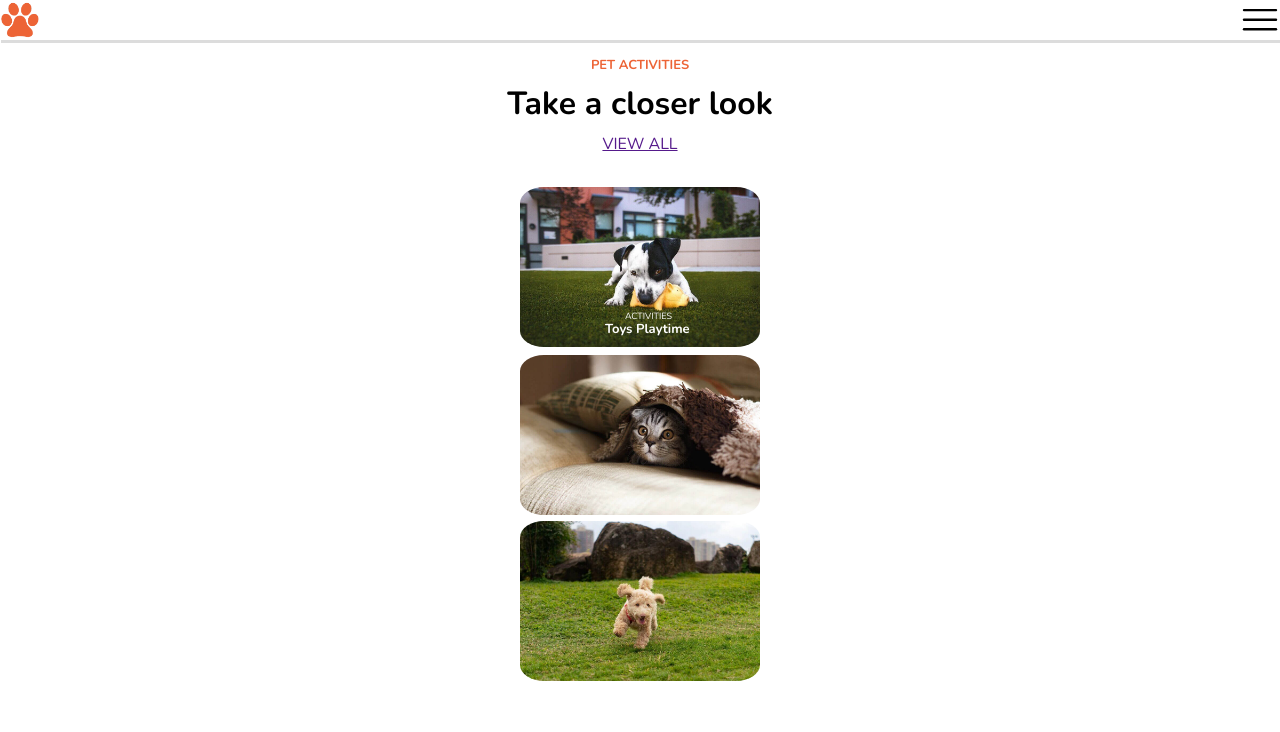
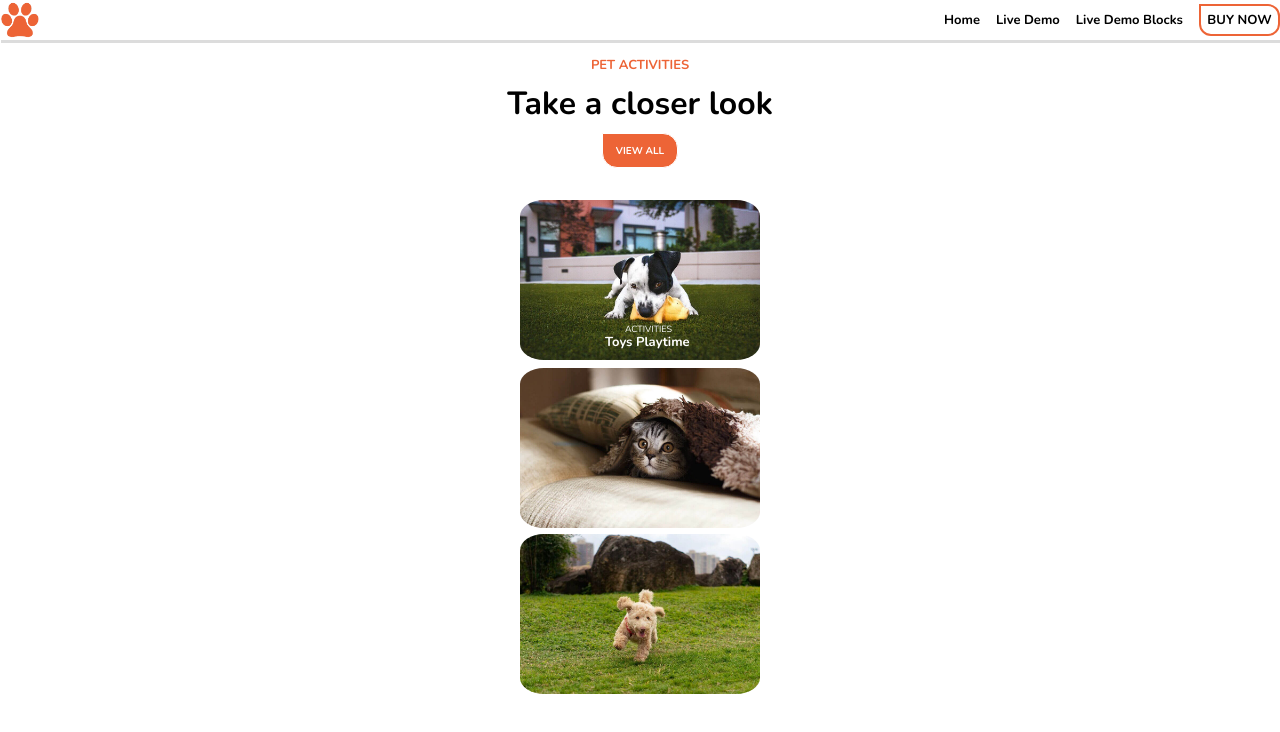
Before and after one commit to FerreiroAlberto/Challenge-w1-4, a website: page index.html in a window 1280 px wide. Drawn offline with nearby package versions, Linux system fonts and the light colour scheme.

Commit message:
Update index.html with responsive capabilities

```diff
--- a/index.html
+++ b/index.html
@@ -12,10 +12,20 @@
 <link href="https://fonts.googleapis.com/css2?family=Nunito:ital,wght@0,200..1000;1,200..1000&display=swap" rel="stylesheet">
   </head>
   <body>
-    <header>
+    <header class="mobile">
       <img src="./assets/logo2.png" width="40" />
       <img src="./assets/hamburger-menu-svgrepo-com.svg" width="40" />
     </header>
+    <header class="desktop"><img src="./assets/logo2.png" width="40" />
+     <nav class="desk-menu">
+      <ul>
+        <li><a href="">Home</a></li>
+        <li><a href="">Live Demo</a></li>
+        <li><a href="">Live Demo Blocks</a></li>
+        <li><a href="" target="_blank" class="buy" >BUY NOW</a></li>
+      </ul>
+    </nav>
+  </header>
     <main>
       <section class="mobilefirst">
         <h1>PET ACTIVITIES</h1>
--- a/style.css
+++ b/style.css
@@ -24,13 +24,33 @@ body {
   flex: 1 1 auto;
 }
 
-header {
+header.mobile {
   display: flex;
   justify-content: space-between;
   box-shadow: 1px 3px gainsboro;
 }
 
-main {
+header.desktop {
+  display: flex;
+  justify-content: space-between;
+  box-shadow: 1px 3px gainsboro;
+  flex-direction: row;
+  align-content: center;
+
+  ul {
+    padding-left: 10rem;
+    padding-top: 0.5rem;
+    gap: 1rem;
+    display: flex;
+    list-style: none;
+    align-items: flex-end;
+    a {
+      text-decoration: none;
+      color: black;
+      font-size: small;
+      font-weight: bold;
+    }
+  }
 }
 
 section.mobilefirst {
@@ -50,6 +70,20 @@ section.mobilefirst {
   p {
     font-weight: bold;
     font-size: xx-large;
+  }
+
+  a {
+    padding-left: 0.8rem;
+    padding-right: 0.8rem;
+    padding-top: 0.6rem;
+    padding-bottom: 0.6rem;
+    border: 1px solid;
+    background-color: #ed6436;
+    border-radius: 0 15px 15px 15px;
+    text-decoration: none;
+    color: white;
+    font-size: x-small;
+    font-weight: bold;
   }
 }
 
@@ -90,3 +124,30 @@ section.mobilesecond {
     font-weight: bold;
   }
 }
+
+header.desktop {
+  display: none;
+}
+
+.buy {
+  padding-left: 0.4rem;
+  padding-right: 0.4rem;
+  padding-top: 0.3rem;
+  padding-bottom: 0.3rem;
+  border: 2px solid #ed6436;
+  background-color: white;
+  border-radius: 0 12px 12px 12px;
+  text-decoration: none;
+  color: black;
+  font-size: x-small;
+  font-weight: bold;
+}
+
+@media (width > 600px) {
+  header.desktop {
+    display: flex;
+  }
+  header.mobile {
+    display: none;
+  }
+}
```
